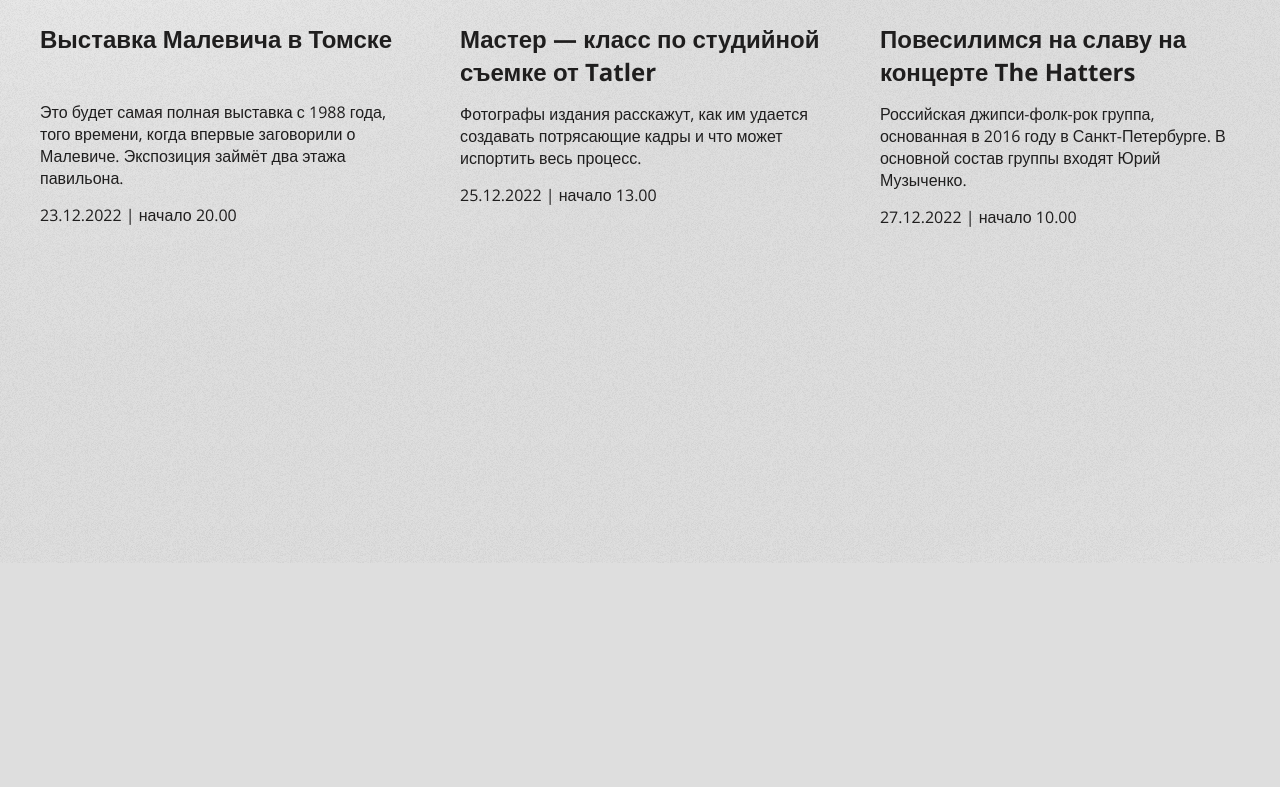
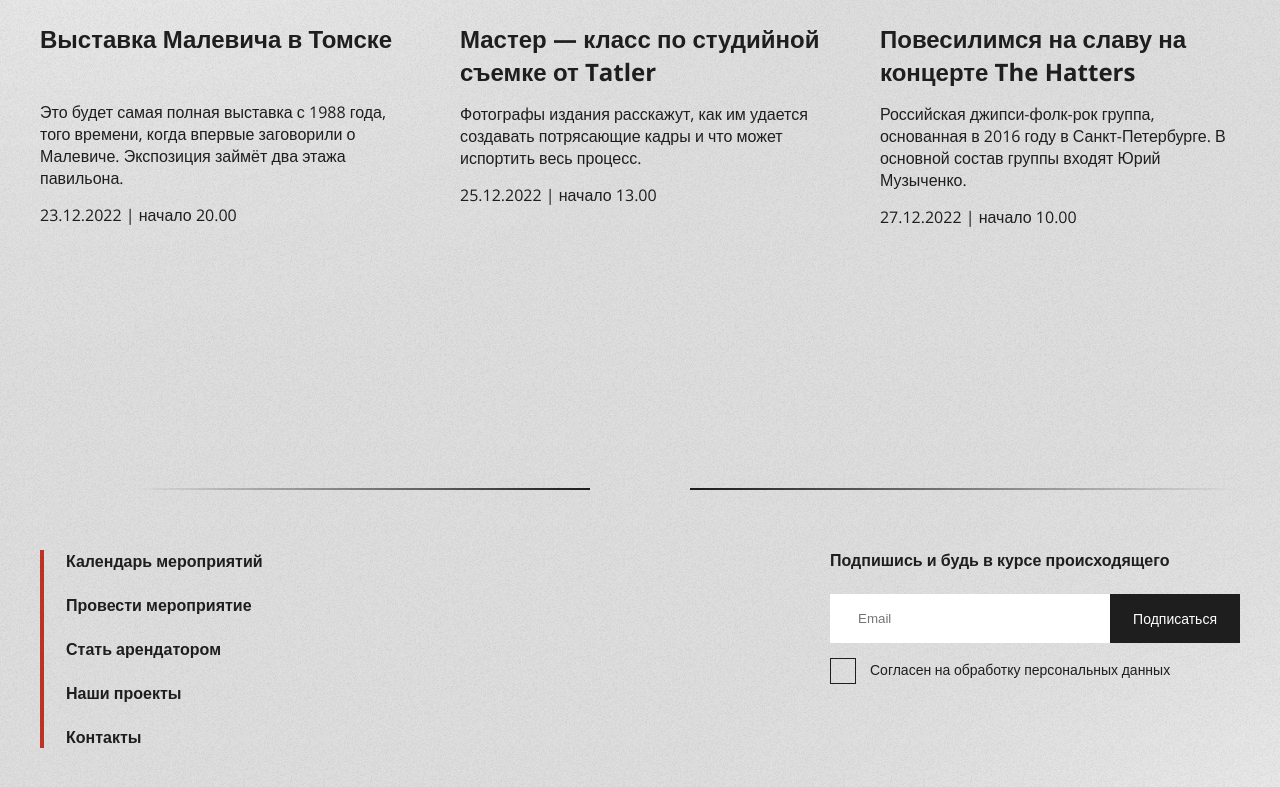
Before and after one commit to Nastya-Novikova/Nastya-Novikova.github.io, a plain HTML site: page events.html in a window 1280 px wide. Shown: the part 1603-2390 px from the top of the page. Before the commit the page ends 2166 px from the top, so only its background shows below. Drawn offline with nearby package versions, Linux system fonts and the light colour scheme.

Commit message:
Add files via upload

```diff
--- a/events.html
+++ b/events.html
@@ -125,7 +125,37 @@
 
   </main>
 
-  <footer class="page-footer"></footer>
+  <footer class="page-footer">
+    <div class="page-footer__container">
+      <div class="page-footer__border"></div>
+      <div class="page-footer__wrapper">
+        <nav class="page-footer__nav">
+          <a href="" class="page-footer__nav-link">Календарь мероприятий</a>
+          <a href="" class="page-footer__nav-link">Провести мероприятие</a>
+          <a href="" class="page-footer__nav-link">Стать арендатором</a>
+          <a href="" class="page-footer__nav-link">Наши проекты</a>
+          <a href="" class="page-footer__nav-link">Контакты</a>
+        </nav>
+
+        <form class="page-footer__form subscribe">
+          <h4 class="subscribe__title">
+            Подпишись и будь в курсе происходящего
+          </h4>
+          <div class="subscribe__wrapper">
+            <input type="email" name="email" placeholder="Email" class="subscribe__input" required />
+            <button type="submit" class="subscribe__submit">Подписаться</button>
+          </div>
+          <label class="subscribe__check check">
+            <input type="checkbox" class="check__input" name="agree" required />
+            <span class="check__mark"></span>
+            <span class="check__label">
+              Согласен на обработку персональных данных
+            </span>
+          </label>
+        </form>
+      </div>
+    </div>
+  </footer>
 </body>
 
 </html>
```
